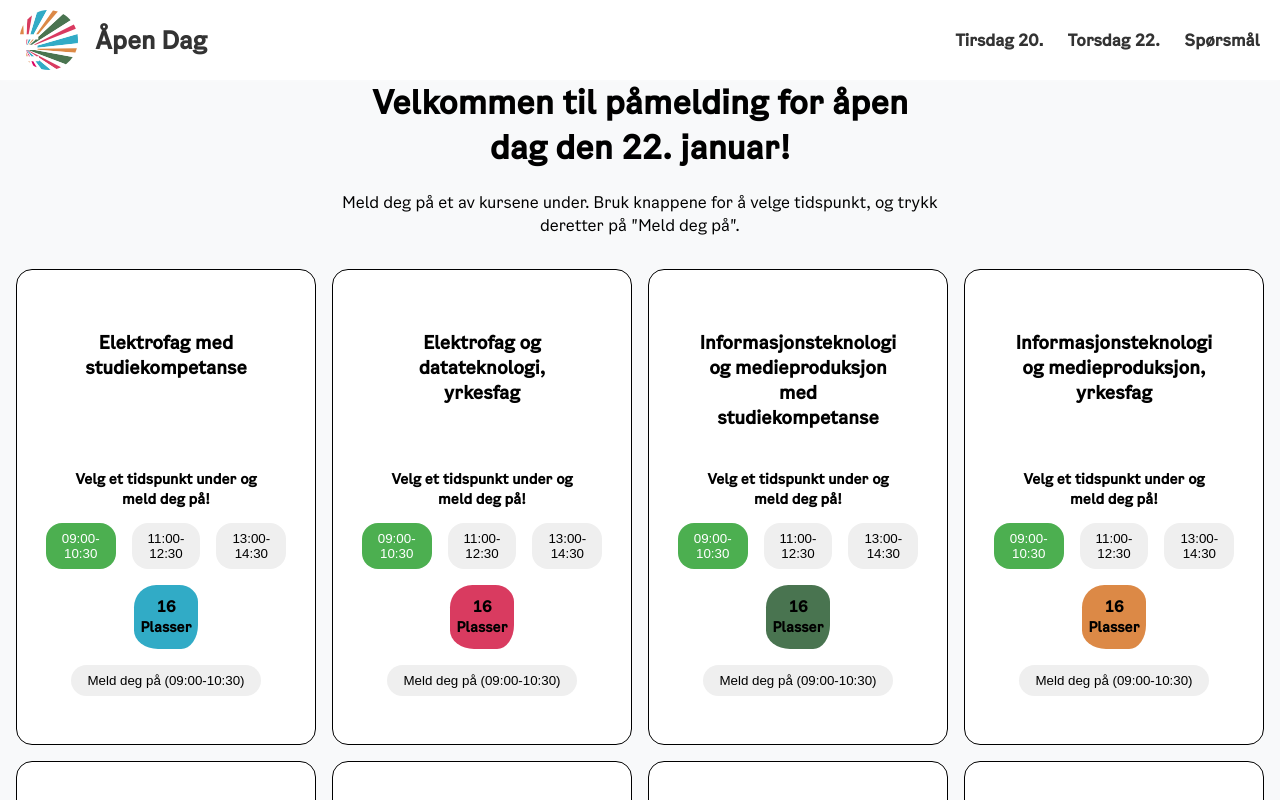
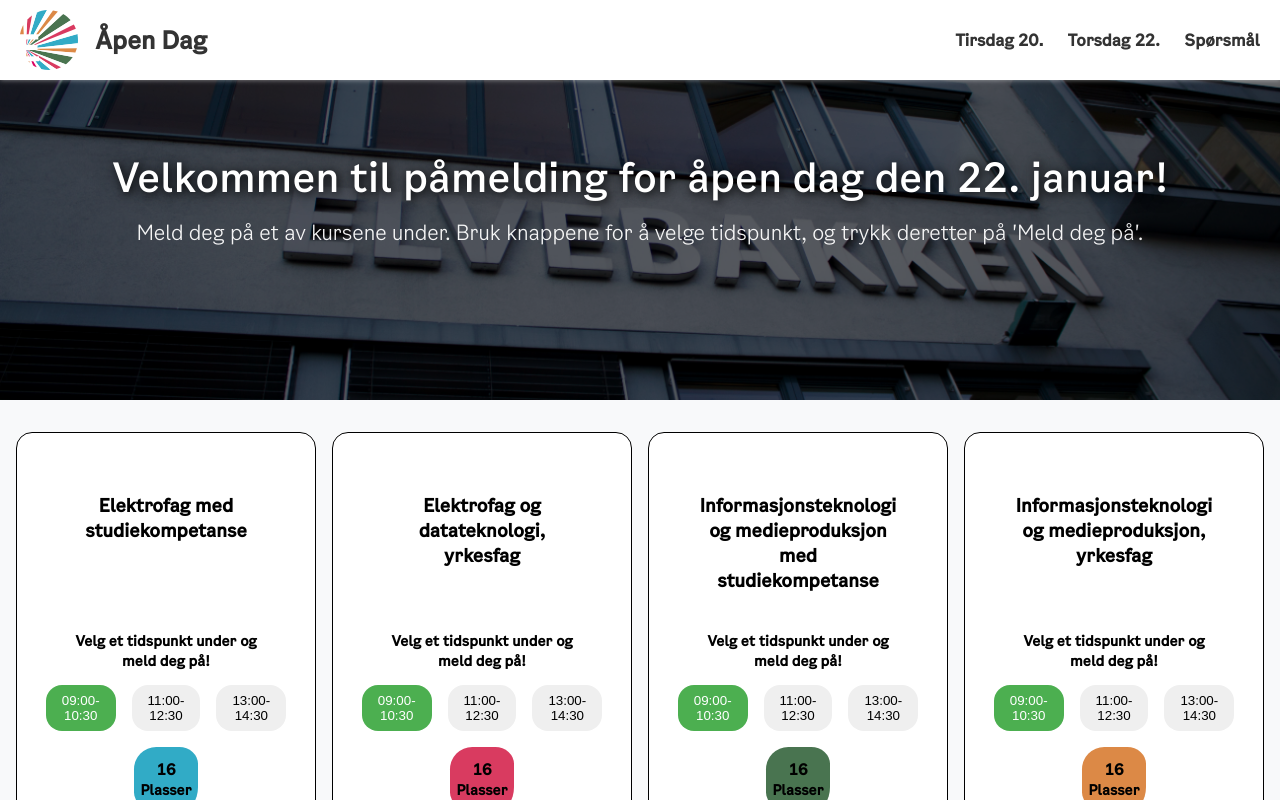
Before and after one commit to DanielJSorby/apendag, a SvelteKit app in the folder frontend/: page /kalender22 in a window 1280 px wide. Shown: the top 800 px of the page. Built offline with nearby package versions, Linux system fonts and the light colour scheme.

Commit message:
Replace welcome section with HeroSection component
Swapped out the custom welcome container for the reusable HeroSection component to improve consistency and visual appeal. Updated the layout and removed related CSS for the old container.

```diff
--- a/frontend/src/lib/components/HeroSection.svelte
+++ b/frontend/src/lib/components/HeroSection.svelte
@@ -95,7 +95,7 @@
 
 	.hero-title {
 		font-family: 'Oslo Sans', sans-serif;
-		font-size: clamp(2rem, 5vw, 3rem);
+		font-size: clamp(1.5rem, 4vw, 2.5rem);
 		font-weight: 500;
 		margin: 0 0 1rem 0;
 		line-height: 1.2;
@@ -104,7 +104,7 @@
 
 	.hero-subtitle {
 		font-family: 'Oslo Sans', sans-serif;
-		font-size: clamp(1.25rem, 3vw, 1.75rem);
+		font-size: clamp(.8rem, 2vw, 1.3rem);
 		font-weight: 300;
 		margin: 0;
 		opacity: 0.95;
--- a/frontend/src/routes/kalender22/+page.svelte
+++ b/frontend/src/routes/kalender22/+page.svelte
@@ -1,6 +1,7 @@
 <script lang="ts">
     import { onMount } from 'svelte';
     import AktivitetsBoks from '$lib/components/aktivitetsBoks.svelte';
+    import HeroSection from '$lib/components/HeroSection.svelte';
 
     let arrangementer: any = null;
 
@@ -21,13 +22,14 @@
     <meta name="keywords" content="Åpen dag, Elvebakken, torsdag 22. januar, studieretninger, Elvebakken VGS, Elvebakken VGS Åpen dag, Åpen dag på Elvebakken, Åpendag VGS Oslo" />
 </svelte:head>
 
-<div class="velkomst-container">
-    <h1>Velkommen til påmelding for åpen dag den 22. januar!</h1>
-    <p>
-        Meld deg på et av kursene under.
-        Bruk knappene for å velge tidspunkt, og trykk deretter på "Meld deg på".
-    </p>
-</div>
+<HeroSection
+    image="/images/Elvebakken eksteriør 3.jpg"
+    title="Velkommen til påmelding for åpen dag den 22. januar!"
+    subtitle="Meld deg på et av kursene under. Bruk knappene for å velge tidspunkt, og trykk deretter på 'Meld deg på'."
+    height="50vh"
+    overlayOpacity={0.6}
+/>
+
 
 <div class="aktiviteter">
     <div id="alleAktiviteter">
@@ -38,12 +40,6 @@
 </div>
 
 <style>
-    .velkomst-container {
-        text-align: center;
-        margin: 2rem auto;
-        max-width: 600px;
-        margin-top: 5rem;
-    }
     .aktiviteter {
         margin-top: 2rem;
         margin-bottom: 2rem;
```
